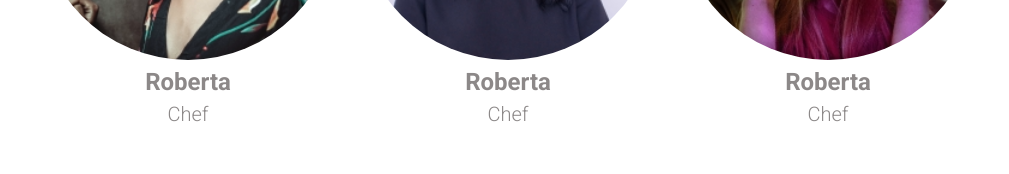
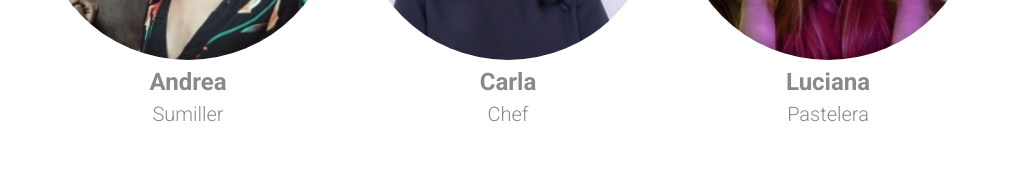
Before and after one commit to zidjian/restaurante-de-wal-e, a plain HTML site: page index.html in a window 1280 px wide. Shown: the part 2344-2518 px from the top of the page, without its empty margins (154-1163 px from the left). Drawn offline with nearby package versions, Linux system fonts and the light colour scheme.

Commit message:
Correcciones menores en los datos

```diff
--- a/index.html
+++ b/index.html
@@ -172,18 +172,18 @@
                     <div class="personas">
                         <div class="persona">
                             <div class="persona-imagen" style="background-image: url(./assets/img/personas/foto1.avif);"></div>
-                            <p class="persona-nombre">Roberta</p>
-                            <p class="persona-puesto">Chef</p>
+                            <p class="persona-nombre">Andrea</p>
+                            <p class="persona-puesto">Sumiller</p>
                         </div>
                         <div class="persona">
                             <div class="persona-imagen" style="background-image: url(./assets/img/personas/foto2.avif);"></div>
-                            <p class="persona-nombre">Roberta</p>
+                            <p class="persona-nombre">Carla</p>
                             <p class="persona-puesto">Chef</p>
                         </div>
                         <div class="persona">
                             <div class="persona-imagen" style="background-image: url(./assets/img/personas/foto3.avif);"></div>
-                            <p class="persona-nombre">Roberta</p>
-                            <p class="persona-puesto">Chef</p>
+                            <p class="persona-nombre">Luciana</p>
+                            <p class="persona-puesto">Pastelera</p>
                         </div>
                     </div>
                 </div>
```
